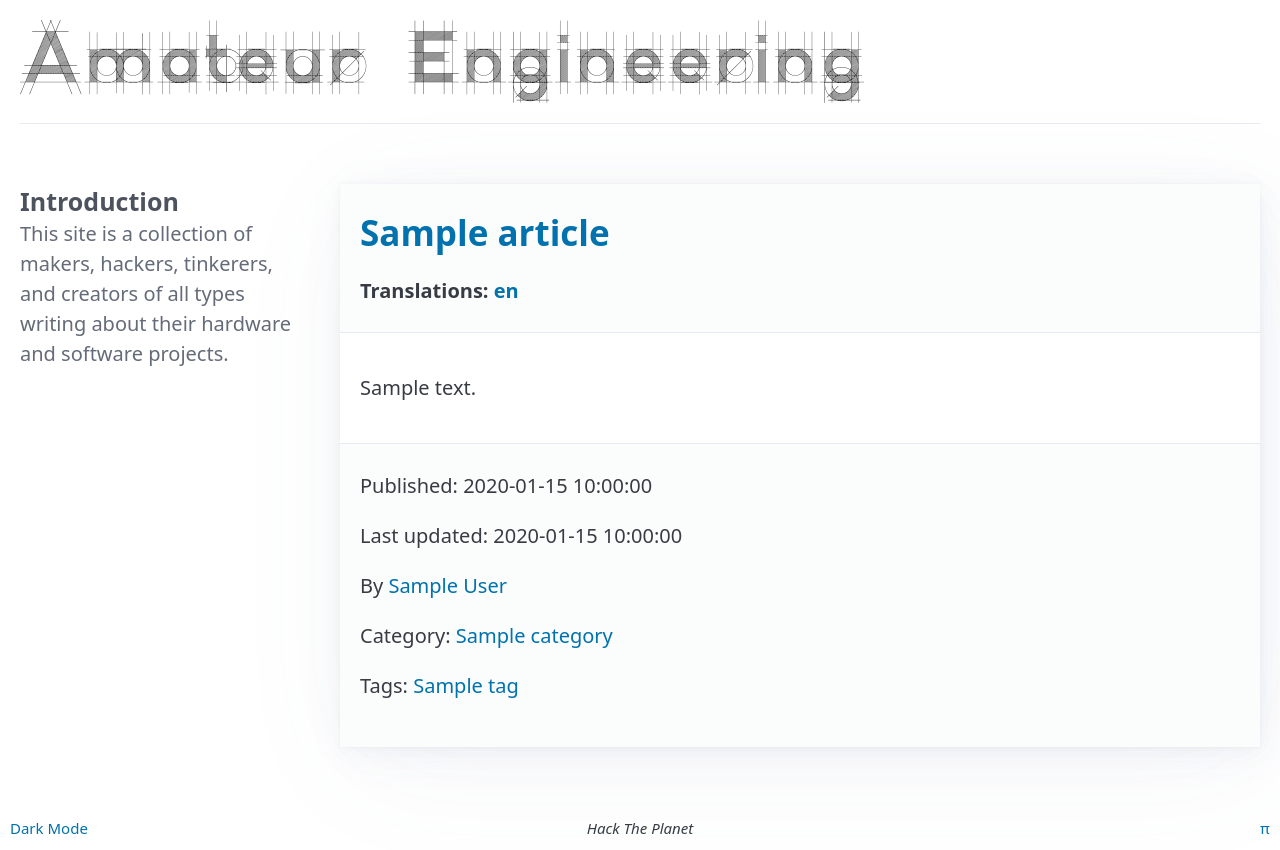
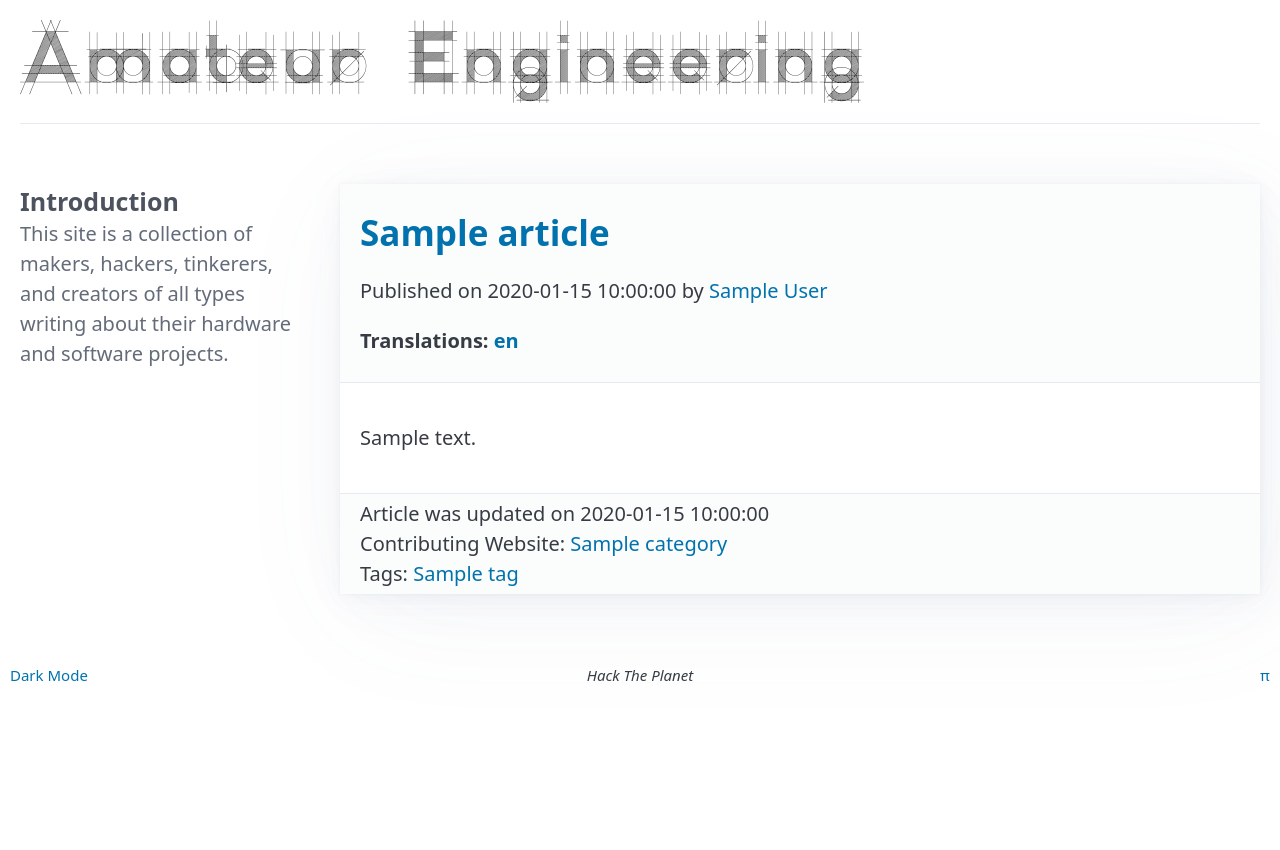
Before and after one commit to obsoletenerd/amateur-engineering, a Python web app: template amateurengineering.com/themes/ae/templates/article.html in a window 1280 px wide. After the commit the page ends 681 px from the top, so only its background shows below. Run offline with Jinja, Linux system fonts and the light colour scheme; the template is opened without the code that fills it: most values are stand-ins (such as "Sample title", 1, 10 or a date in 2020).

Commit message:
Tweaks to template

```diff
--- a/amateurengineering.com/content/images/style.css
+++ b/amateurengineering.com/content/images/style.css
@@ -70,7 +70,7 @@ header.header img {
     display: flex;
     justify-content: space-between;
     align-items: center;
-    padding: 10px; /* Adjust padding as needed */
+    padding: 10px;
     font-size: 0.75rem;
 }
 
@@ -92,3 +92,11 @@ header.header img {
 main.main-content article header {
     font-weight: bold;
 }
+
+article > footer {
+    padding: 5px 20px;
+}
+article > footer > p {
+    padding: 0;
+    margin: 0;
+}
--- a/amateurengineering.com/themes/ae/templates/article.html
+++ b/amateurengineering.com/themes/ae/templates/article.html
@@ -27,29 +27,26 @@
       <h2>
         <a href="{{ SITEURL }}/{{ article.url }}" rel="bookmark"
            title="Permalink to {{ article.title|striptags }}">{{ article.title }}</a></h2>
+      <p>Published on <time datetime="{{ article.date.isoformat() }}">
+        {{ article.locale_date }}
+      </time>
+      {% if article.authors %}
+          by {% for author in article.authors %}<a href="{{ SITEURL }}/{{ author.url }}">{{ author }}</a>{% endfor %}
+      {% endif %}
+      </p>
       {% import 'translations.html' as translations with context %}
       {{ translations.translations_for(article) }}
     </header>
     {{ article.content }}
     <footer>
-      <p>Published: <time datetime="{{ article.date.isoformat() }}">
-        {{ article.locale_date }}
-      </time></p>
       {% if article.modified %}
-        <p>Last updated: <time datetime="{{ article.modified.isoformat() }}">
+        <p>Article was updated on <time datetime="{{ article.modified.isoformat() }}">
           {{ article.locale_modified }}
         </time></p>
       {% endif %}
-      {% if article.authors %}
-        <address>
-          By {% for author in article.authors %}
-            <a href="{{ SITEURL }}/{{ author.url }}">{{ author }}</a>
-          {% endfor %}
-        </address>
-      {% endif %}
       {% if article.category %}
         <p>
-          Category: <a href="{{ SITEURL }}/{{ article.category.url }}">{{ article.category }}</a>
+          Contributing Website: <a href="{{ SITEURL }}/{{ article.category.url }}">{{ article.category }}</a>
         </p>
       {% endif %}
       {% if article.tags %}
```
